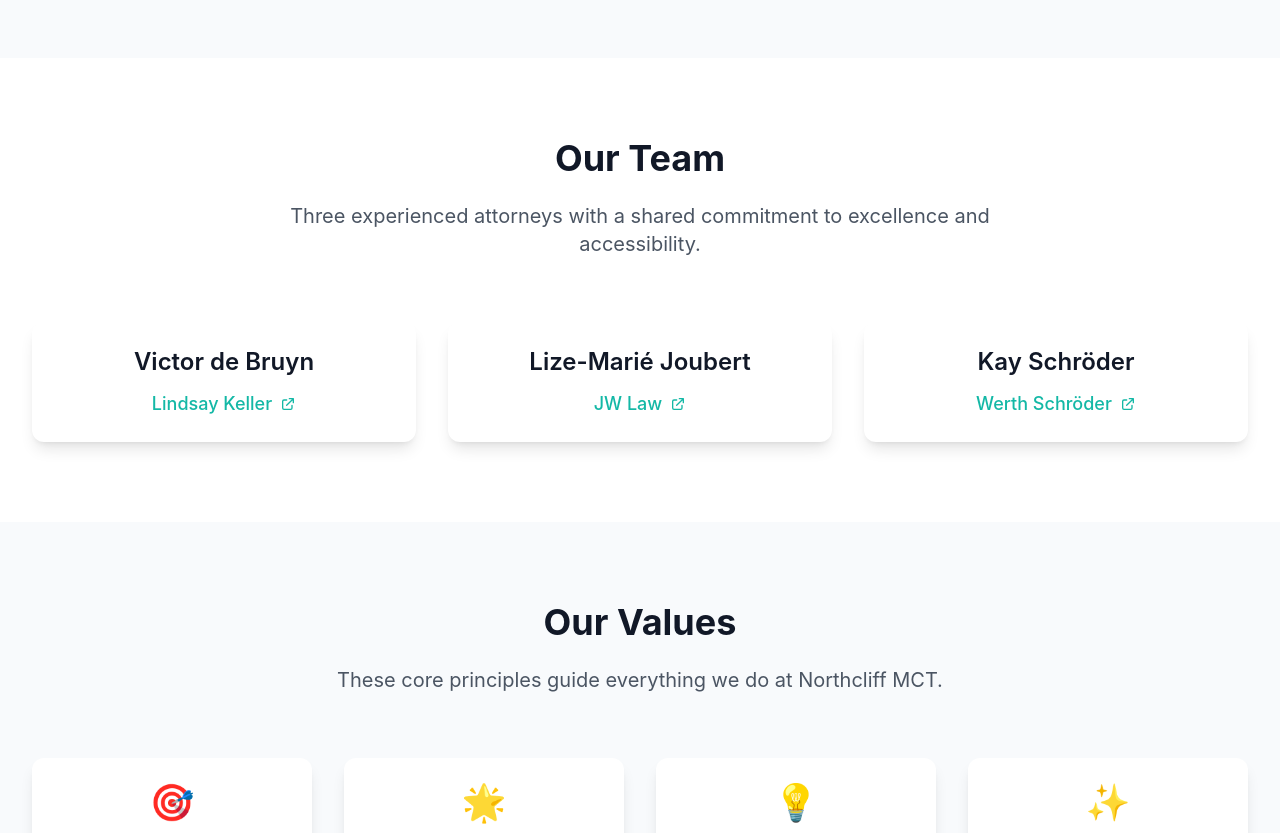
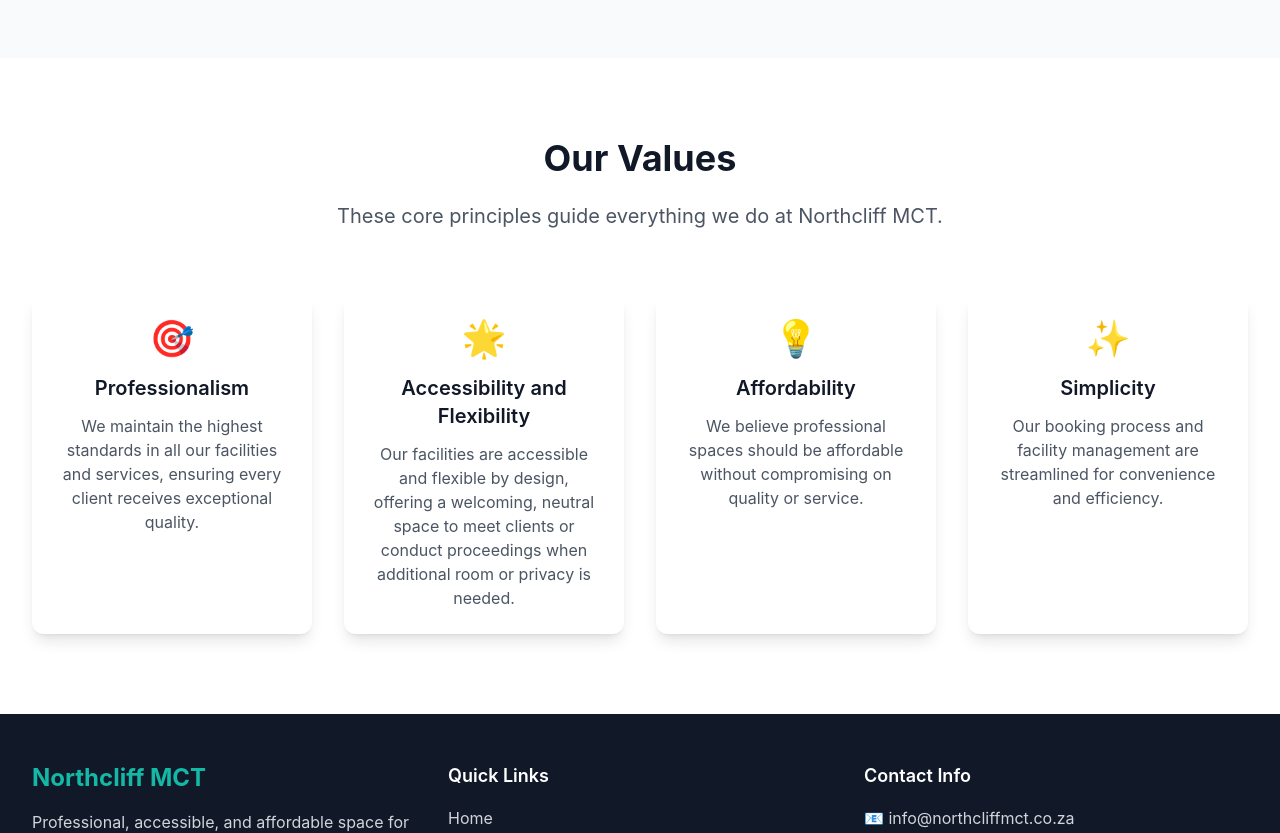
Before and after one commit to NightWifHat/northcliff-mct, a React (Vite) app: page /about in a window 1280 px wide. Shown: the part 980-1813 px from the top of the page. Built offline with nearby package versions, Linux system fonts and the light colour scheme; no server answers.

Commit message:
Remove duplicate team section from About page (kept on Contact)

```diff
--- a/src/pages/About.jsx
+++ b/src/pages/About.jsx
@@ -2,24 +2,6 @@ import { motion } from 'framer-motion'
 import Card from '../components/Card'
 
 const About = () => {
-  const team = [
-    {
-      name: 'Victor de Bruyn',
-      practice: 'Lindsay Keller',
-      link: 'https://www.lindsaykeller.com'
-    },
-    {
-      name: 'Lize-Marié Joubert',
-      practice: 'JW Law',
-      link: 'https://www.jw-law.co.za'
-    },
-    {
-      name: 'Kay Schröder',
-      practice: 'Werth Schröder',
-      link: 'https://www.werthschroeder.com'
-    }
-  ]
-
   const values = [
     {
       title: 'Professionalism',
@@ -102,47 +84,8 @@ const About = () => {
         </div>
       </section>
 
-      {/* Our Team Section */}
+      {/* Values Section */}
       <section className="py-20 bg-white">
-        <div className="max-w-7xl mx-auto px-4 sm:px-6 lg:px-8">
-          <motion.div
-            initial={{ opacity: 0, y: 30 }}
-            whileInView={{ opacity: 1, y: 0 }}
-            transition={{ duration: 0.8 }}
-            viewport={{ once: true }}
-            className="text-center mb-16"
-          >
-            <h2 className="text-4xl font-bold text-gray-900 mb-6">Our Team</h2>
-            <p className="text-xl text-gray-600 max-w-3xl mx-auto">
-              Three experienced attorneys with a shared commitment to excellence and accessibility.
-            </p>
-          </motion.div>
-
-          <div className="grid grid-cols-1 md:grid-cols-3 gap-8">
-            {team.map((member, index) => (
-              <Card key={index} delay={index * 0.2} className="text-center">
-                <h3 className="text-2xl font-semibold text-gray-900 mb-3">
-                  {member.name}
-                </h3>
-                <a
-                  href={member.link}
-                  target="_blank"
-                  rel="noopener noreferrer"
-                  className="text-primary-teal hover:text-primary-green font-medium text-lg transition-colors inline-flex items-center justify-center gap-2"
-                >
-                  {member.practice}
-                  <svg className="w-4 h-4" fill="none" stroke="currentColor" viewBox="0 0 24 24">
-                    <path strokeLinecap="round" strokeLinejoin="round" strokeWidth={2} d="M10 6H6a2 2 0 00-2 2v10a2 2 0 002 2h10a2 2 0 002-2v-4M14 4h6m0 0v6m0-6L10 14" />
-                  </svg>
-                </a>
-              </Card>
-            ))}
-          </div>
-        </div>
-      </section>
-
-      {/* Values Section */}
-      <section className="py-20 bg-light-gray">
         <div className="max-w-7xl mx-auto px-4 sm:px-6 lg:px-8">
           <motion.div
             initial={{ opacity: 0, y: 30 }}
```
